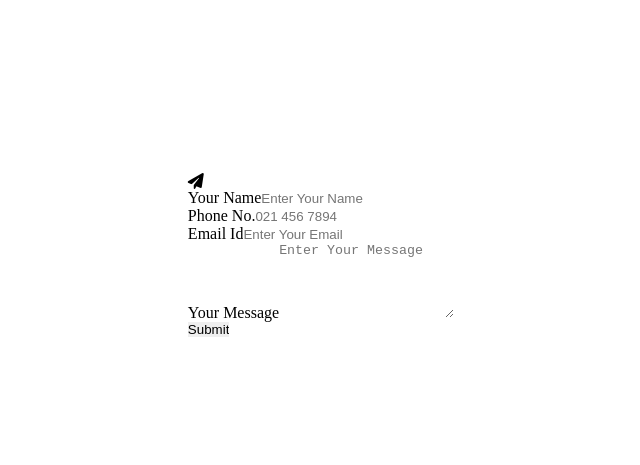
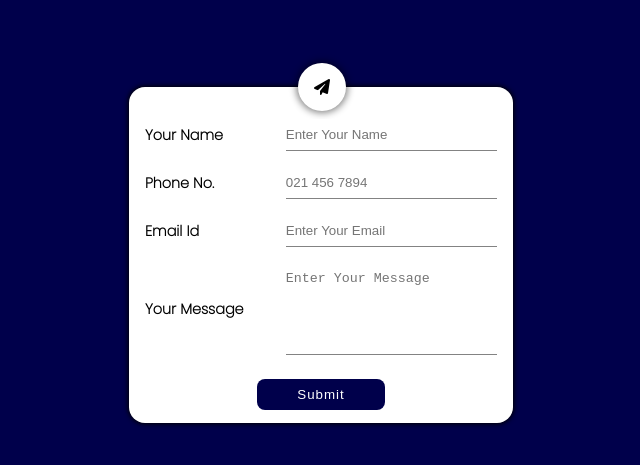
Before and after one commit to Hossein-Haghshenas/Form-Validation-Js, a plain HTML site: page index.html in a window 1280 px wide. Shown: the part 145-610 px from the top of the page, without its empty margins (319-959 px from the left). Drawn offline with Linux system fonts and the light colour scheme.

Commit message:
Create style

```diff
--- a/assets/css/style.css
+++ b/assets/css/style.css
@@ -1,11 +1,85 @@
+@import url("https://fonts.googleapis.com/css2?family=Poppins:wght@100;200&display=swap");
 * {
   margin: 0;
   padding: 0;
   box-sizing: border-box;
   border: none;
+  outline: none;
 }
 body {
   display: flex;
   justify-content: center;
   align-items: center;
+  background: rgb(0, 0, 75);
+  font-family: "Poppins", sans-serif;
+  font-weight: bold;
 }
+.form-container {
+  position: relative;
+  background: #fff;
+  width: 24rem;
+  height: 21rem;
+  border-radius: 1rem;
+  padding: 1rem;
+  box-shadow: 0 0 5px 1px black;
+}
+.container-icon {
+  position: absolute;
+  top: -1.5rem;
+  left: 44%;
+}
+.container-icon i {
+  background: #fff;
+  padding: 1rem;
+  border-radius: 50%;
+  box-shadow: 0 0 7px 2px rgba(0, 0, 0, 0.473);
+}
+.input-group {
+  position: relative;
+  display: flex;
+  justify-content: space-between;
+  align-items: center;
+  width: 100%;
+  margin-top: 1rem;
+}
+label {
+  font-size: 0.9rem;
+}
+.input-group input,
+.input-group textarea {
+  width: 60%;
+  padding: 0.5rem 0;
+  border-bottom: 1px solid rgba(104, 104, 104, 0.815);
+  resize: none;
+}
+.input-group input:focus,
+.input-group textarea:focus {
+  border-bottom: 1px solid rgb(0, 17, 112);
+}
+
+.input-group:last-child {
+  display: flex;
+  justify-content: center;
+}
+.input-group:last-child input {
+  width: 8rem;
+  background: rgb(0, 0, 75);
+  color: #fff;
+  padding: 0.5rem 1.5rem !important;
+  margin: 0.5rem 0;
+  border: none;
+  border-radius: 0.5rem;
+  cursor: pointer;
+  letter-spacing: 1px;
+}
+
+.error {
+  position: absolute;
+  bottom: 0.5rem;
+  right: 0;
+  font-size: 0.75rem;
+  color: rgba(255, 55, 55, 0.897);
+}
+.error i {
+  color: rgba(0, 189, 47, 0.897);
+}
```
